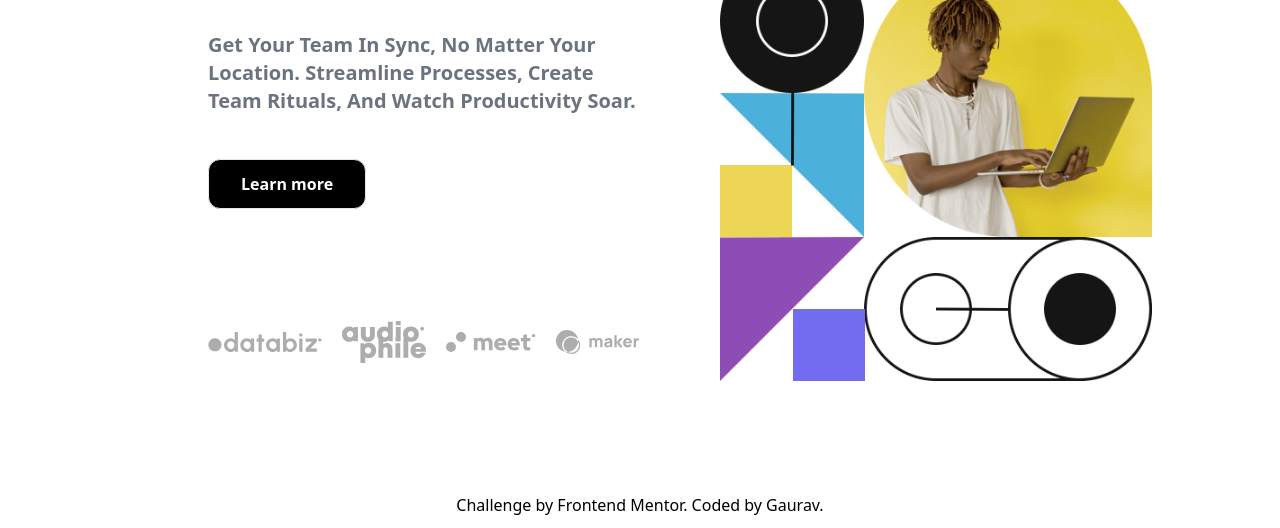
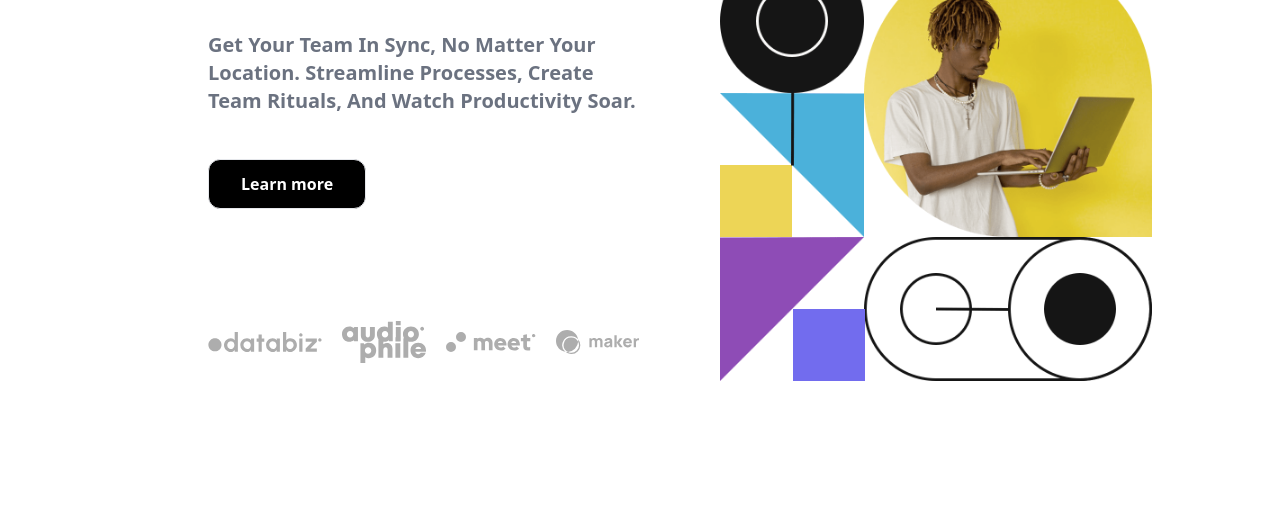
Before and after one commit to srgaurav2022/SNAP-Intro-section-with-dropdown-navigation, a website built with Vite: page index.html in a window 1280 px wide. Shown: the part 371-899 px from the top of the page. After the commit the page ends 864 px from the top, so only its background shows below. Built offline with nearby package versions, Linux system fonts and the light colour scheme.

Commit message:
refactor

```diff
--- a/index.html
+++ b/index.html
@@ -270,7 +270,7 @@
     </div>
     <!-- hero template end -->
 
-    <div class="attribution text-center">
+    <!-- <div class="attribution text-center">
       Challenge by
       <a href="https://www.frontendmentor.io?ref=challenge" target="_blank"
         >Frontend Mentor</a
@@ -278,7 +278,7 @@
       <a href="https://github.com/srgaurav2022" class="border-2-b pb-3"
         >Gaurav</a
       >.
-    </div>
+    </div> -->
     <script defer>
       const main = document.querySelector("#main");
       const menu = document.querySelector("#menu");
```
